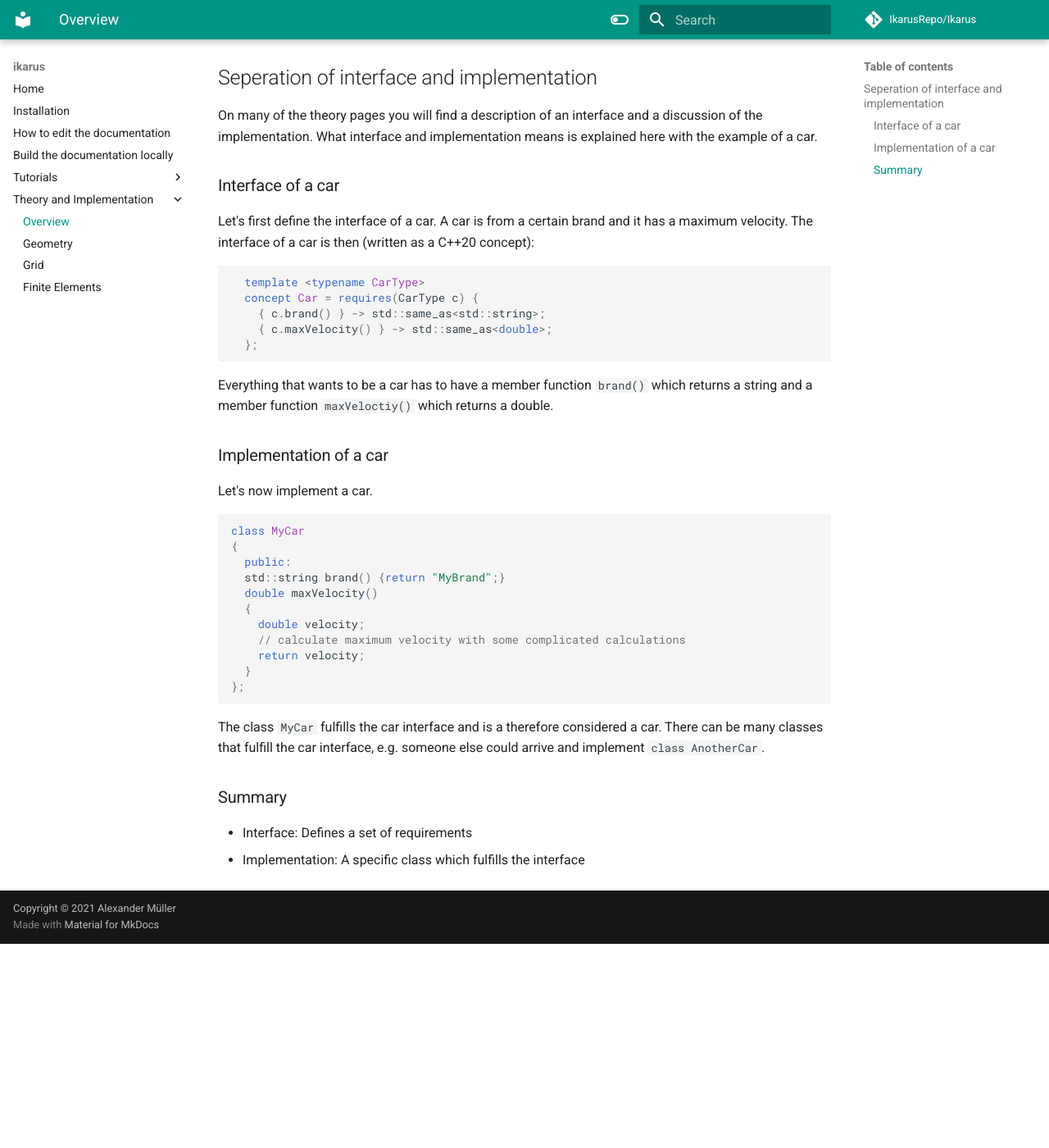
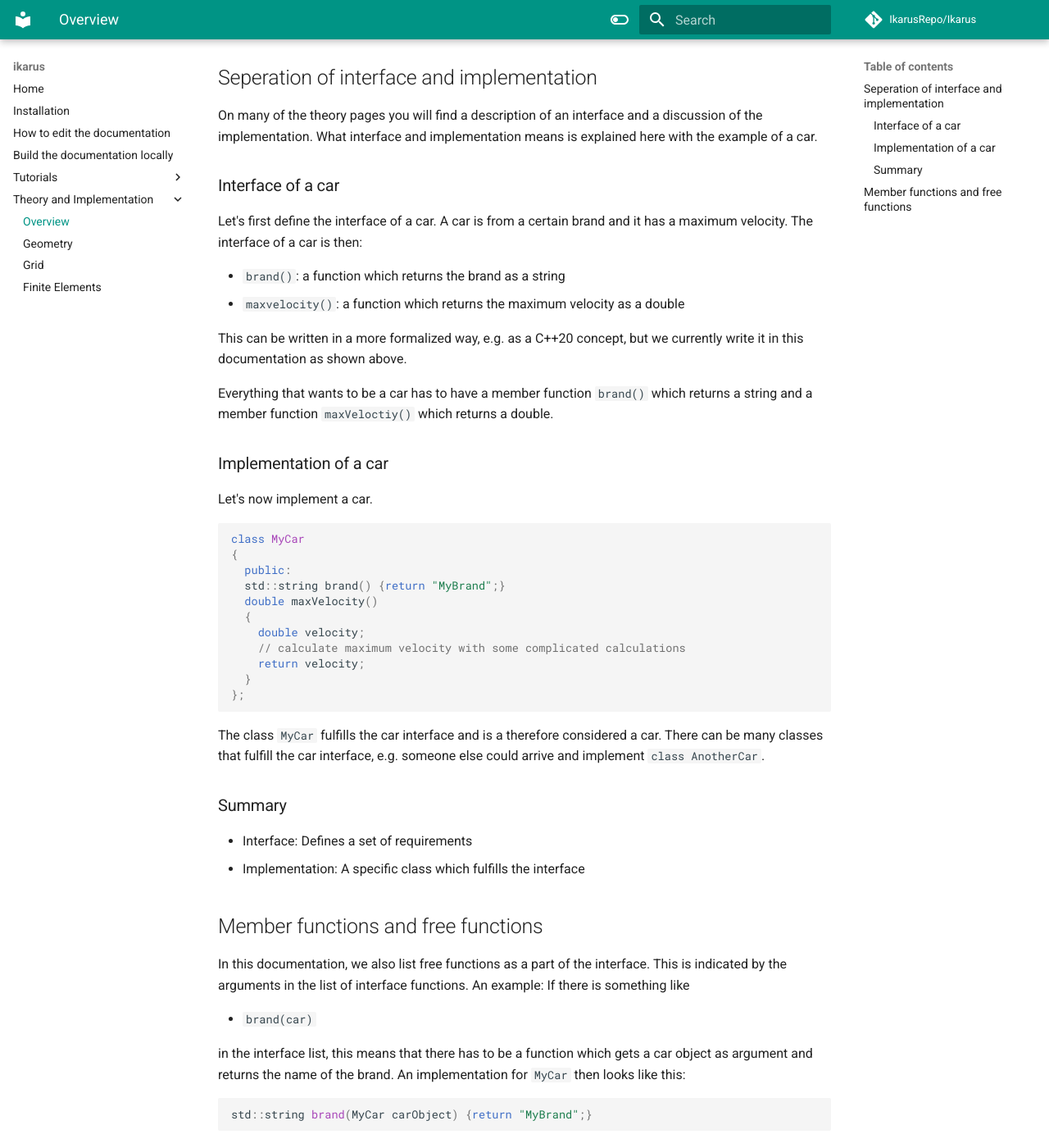
Before and after one commit to ikarus-project/ikarus, an MkDocs documentation site: the page built from docs/website/theory/theoryOverview.md, in a window 1280 px wide and 1400 px high, scrolled down 261 px. Shown: the whole window at 82% size. Built offline with MkDocs 1.6.1 and Material for MkDocs 9.7.7, drawn with Linux system fonts in a browser that asks for light colours; comment, search, counter and statistics services are not loaded; before the commit the page ends 1412 px from its top, so only the background shows below that; some of the changed text lies outside the part shown.

Commit message:
Free functions
Explained free functions vs member functions in the theory overview

````diff
--- a/docs/website/theory/theoryOverview.md
+++ b/docs/website/theory/theoryOverview.md
@@ -15,16 +15,14 @@ explained here with the example of a car.
 
 ### Interface of a car
 Let's first define the interface of a car. A car is from a certain brand and it
-has a maximum velocity. The interface of a car is then (written as a C++20
-concept):
+has a maximum velocity. The interface of a car is then:
 
-```cpp
-  template <typename CarType>
-  concept Car = requires(CarType c) {
-    { c.brand() } -> std::same_as<std::string>;
-    { c.maxVelocity() } -> std::same_as<double>;
-  };
-```
+- `brand()`: a function which returns the brand as a string
+- `maxvelocity()`: a function which returns the maximum velocity as a double
+
+This can be written in a more formalized way, e.g. as a C++20 concept, but we currently write it
+in this documentation as shown above.
+
 Everything that wants to be a car has to have a member function `brand()` which
 returns a string and a member function `maxVeloctiy()` which returns a double.
 
@@ -50,3 +48,17 @@ arrive and implement `class AnotherCar`.
 ### Summary
 - Interface: Defines a set of requirements
 - Implementation: A specific class which fulfills the interface
+
+## Member functions and free functions
+In this documentation, we also list free functions as a part of the interface. This is indicated
+by the arguments in the list of interface functions. An example: If there is something like
+
+- `brand(car)`
+
+in the interface list, this means that there has to be a function which gets a car object as argument
+and returns the name of the brand. An implementation for `MyCar` then looks like this:
+```cpp
+std::string brand(MyCar carObject) {return "MyBrand";}
+```
+This function is called a free function because it isn't part of the class MyCar but it is free
+(and could be defined in another file then the class MyCar).
````
